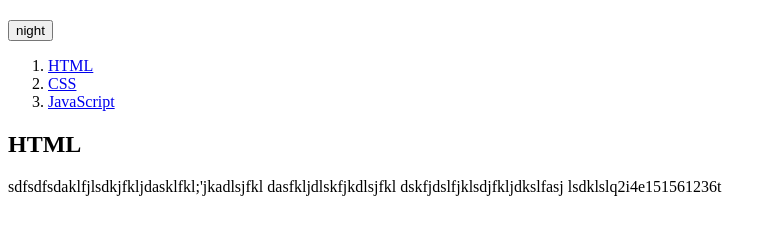
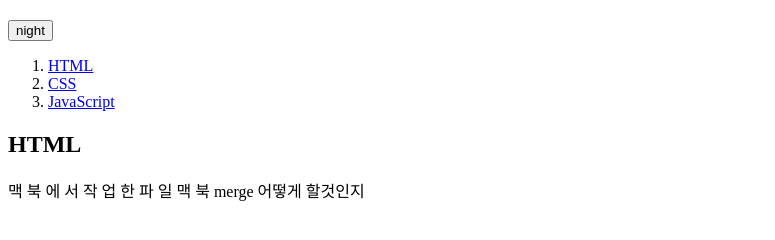
Before and after one commit to phs2201/TIL, a plain HTML site: page 12.12/1.html in a window 1280 px wide. Shown: the part 60-300 px from the top of the page, without its empty margins (0-775 px from the left). Drawn offline with Linux system fonts and the light colour scheme.

Commit message:
mac에서 작업한 파일

```diff
--- a/12.12/1.html
+++ b/12.12/1.html
@@ -18,10 +18,9 @@
         <li><a href= "3.html">JavaScript</a></li>
     </ol>
     <h2>HTML</h2>
-    <p>sdfsdfsdaklfjlsdkjfkljdasklfkl;'jkadlsjfkl
-        dasfkljdlskfjkdlsjfkl
-        dskfjdslfjklsdjfkljdkslfasj
-        lsdklslq2i4e151561236t
+    <p>맥 북 에 서 작 업 한 파 일
+        맥 북
+         merge 어떻게 할것인지
     </p>
 </body>
 </html>
```
